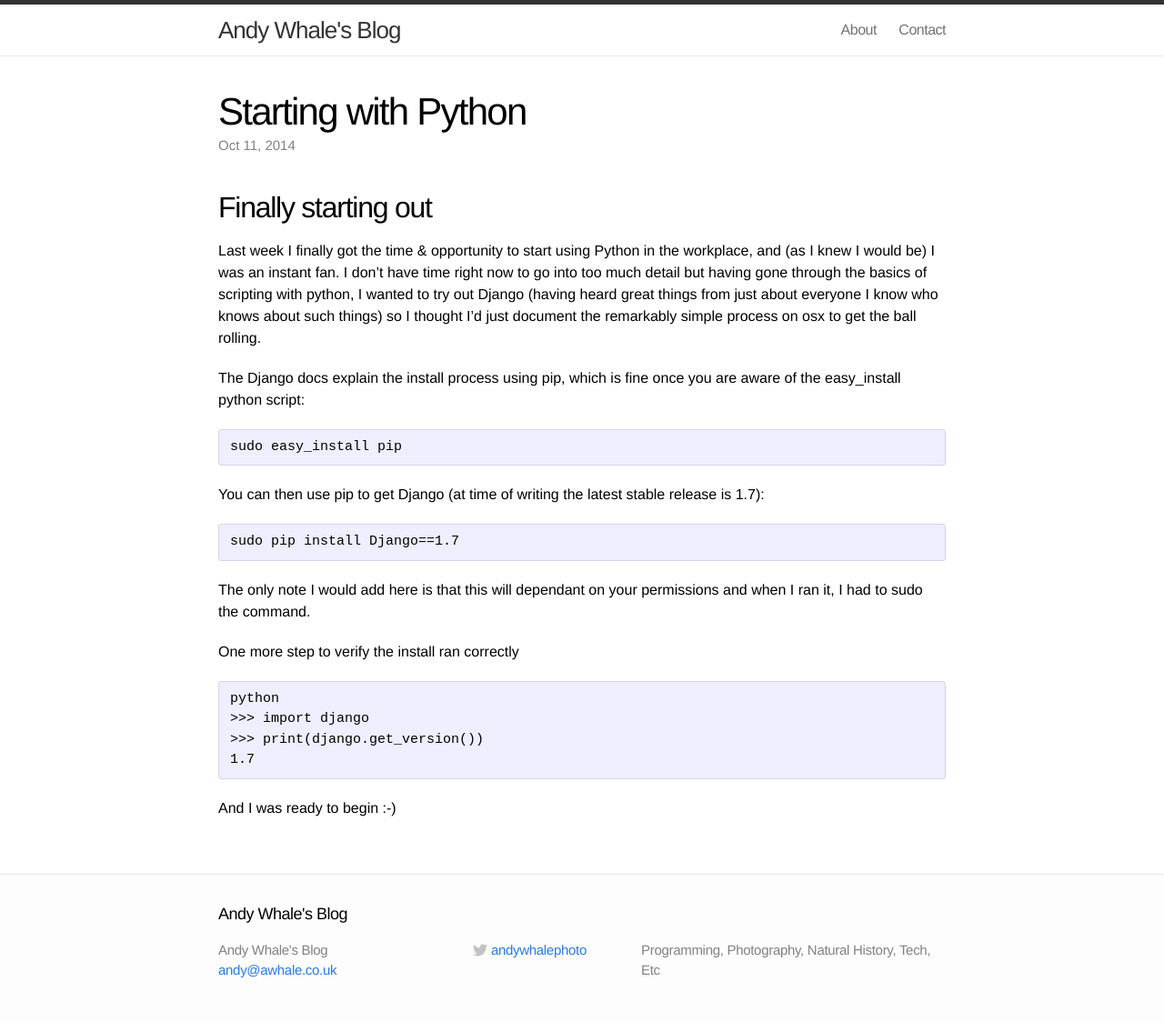
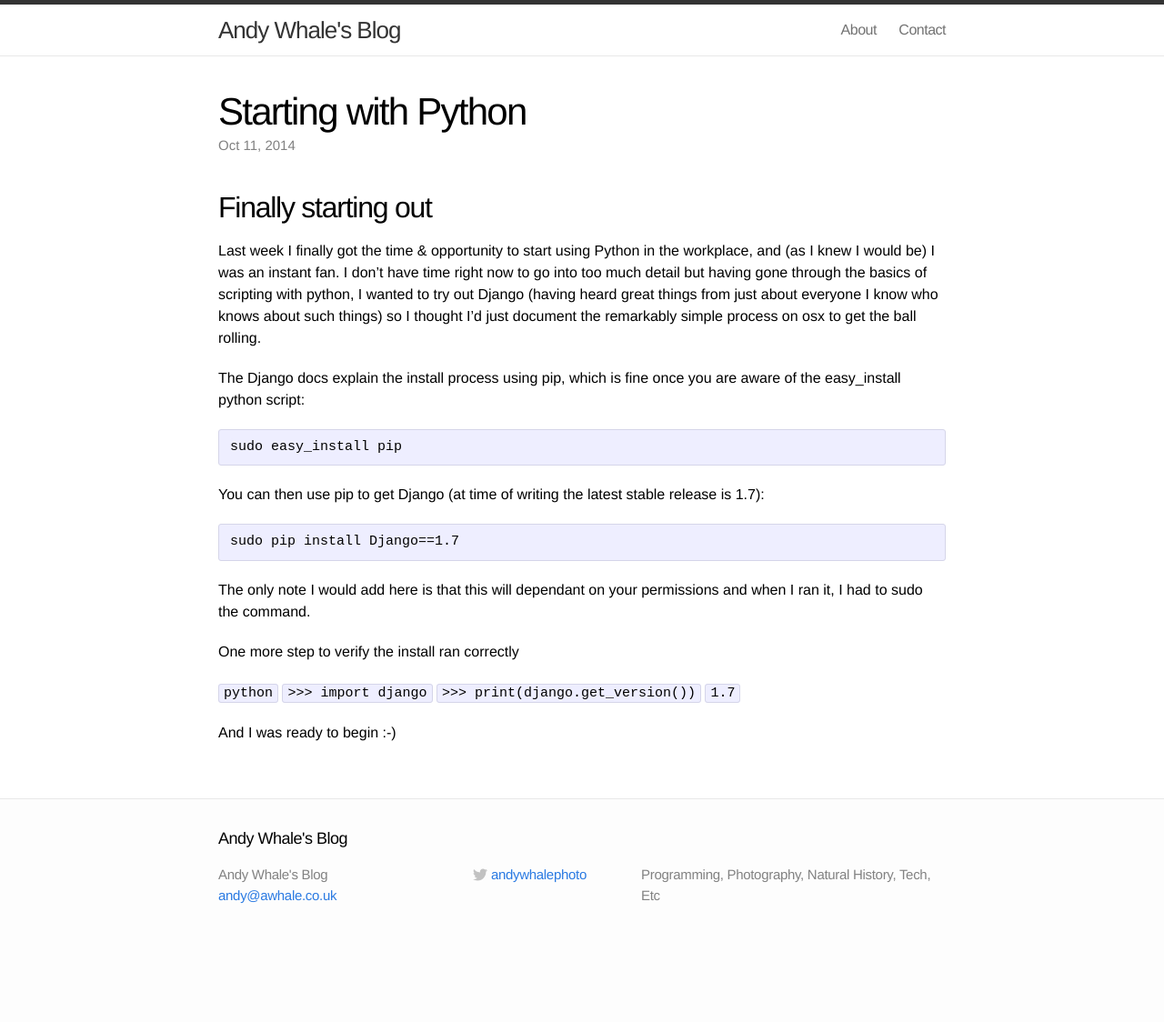
Before and after one commit to andywhale/andywhale.github.io, a Jekyll site: the page built from _posts/2014-10-11-django-unchained.markdown, in a window 1280 px wide. Shown: the whole page at 91% size. Built offline with Jekyll 4.4.1, drawn with Linux system fonts in a browser that asks for light colours; after the commit the page ends 1041 px from its top, so only the background shows below that.

Commit message:
Update 2014-10-11-django-unchained.markdown

````diff
--- a/_posts/2014-10-11-django-unchained.markdown
+++ b/_posts/2014-10-11-django-unchained.markdown
@@ -28,11 +28,9 @@ The only note I would add here is that this will dependant on your permissions a
 
 One more step to verify the install ran correctly
 
-```
-python
->>> import django
->>> print(django.get_version())
-1.7
-```
+```python```
+```>>> import django```
+```>>> print(django.get_version())```
+```1.7```
 
 And I was ready to begin :-)
````
